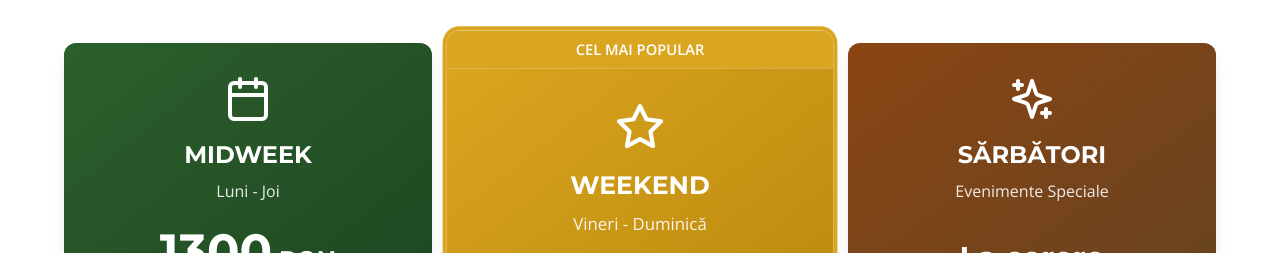
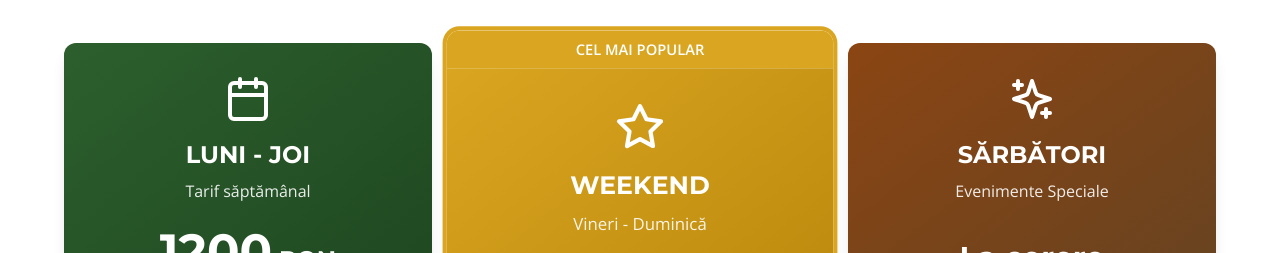
Before and after one commit to savinalexandros1-rgb/vila-alexandros, a React (Vite) app in the folder 17/: page / in a window 1280 px wide. Shown: the part 2620-2873 px from the top of the page. Built offline with nearby package versions, Linux system fonts and the light colour scheme.

Commit message:
Update Pricing.jsx

```diff
--- a/17/src/components/Pricing.jsx
+++ b/17/src/components/Pricing.jsx
@@ -4,11 +4,11 @@ import { Calendar, Star, Sparkles, CheckCircle } from 'lucide-react';
 const Pricing = () => {
   const pricing = [
     {
-      icon: Calendar,
-      type: 'MIDWEEK',
-      days: 'Luni - Joi',
-      price: '1300',
-      perPerson: '87',
+  icon: Calendar,
+  type: 'LUNI - JOI',
+  days: 'Tarif săptămânal',
+  price: '1200',
+  perPerson: '80',
       color: 'from-forest to-forest-dark',
       popular: false
     },
```
